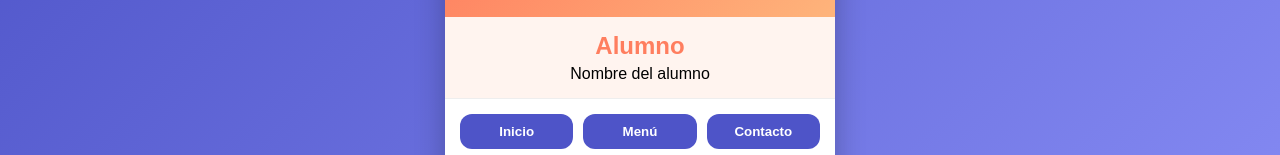
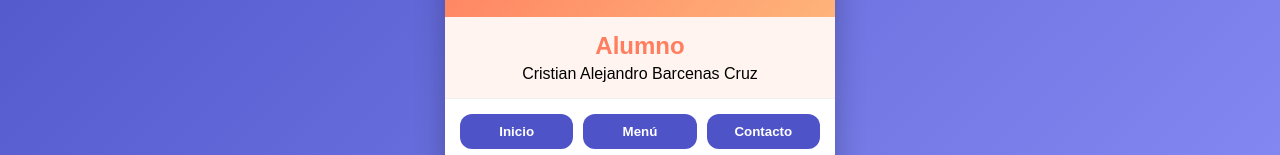
Before and after one commit to criftian777-coder/P3_IOS_EJEMPLOAPP, a plain HTML site: page index.html in a window 1280 px wide. Shown: the part 217-372 px from the top of the page. Drawn offline with Linux system fonts and the light colour scheme.

Commit message:
Update index.html

```diff
--- a/index.html
+++ b/index.html
@@ -15,7 +15,7 @@
 
         <section class="perfil">
             <h2>Alumno</h2>
-            <p>Nombre del alumno</p>
+            <p>Cristian Alejandro Barcenas Cruz</p>
         </section>
 
         <nav class="menu">
```
